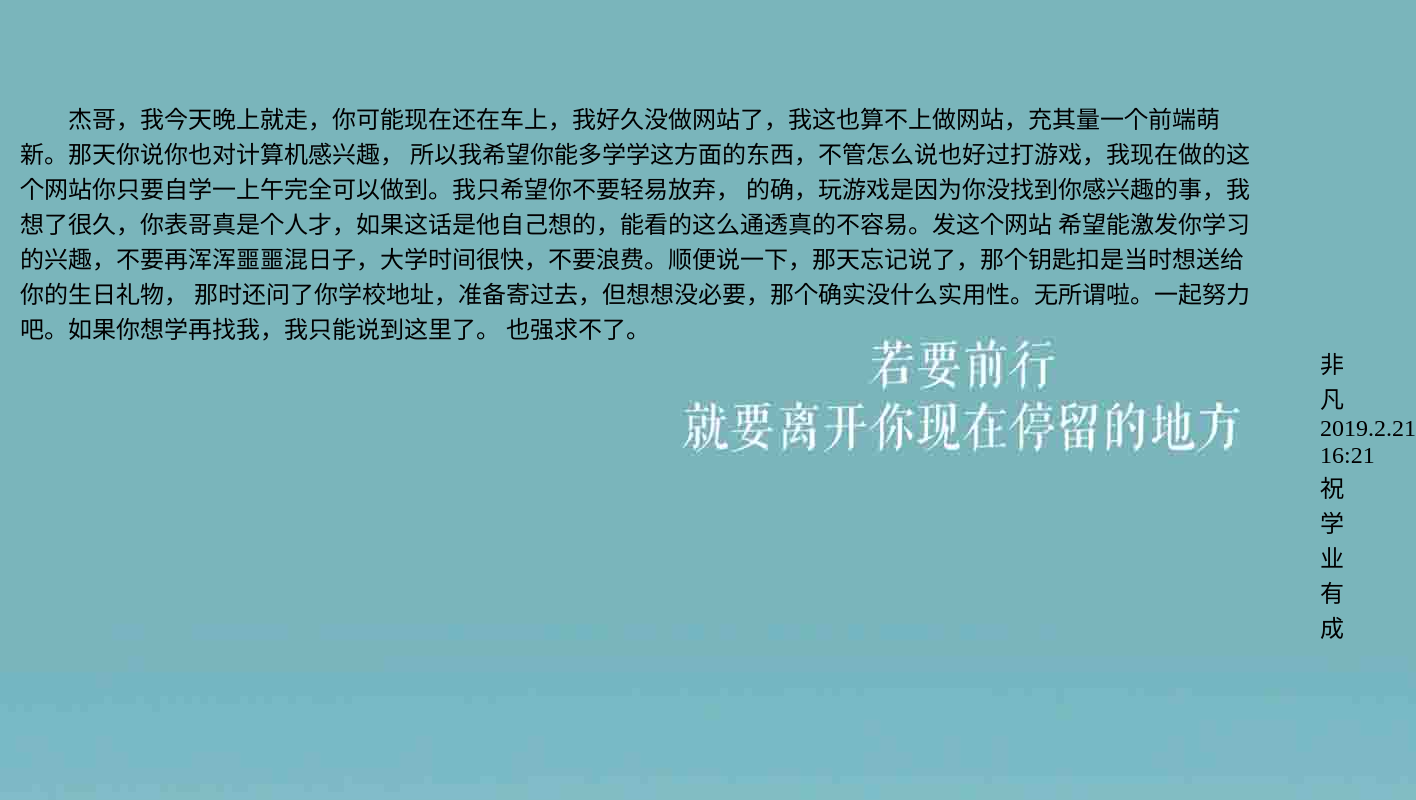
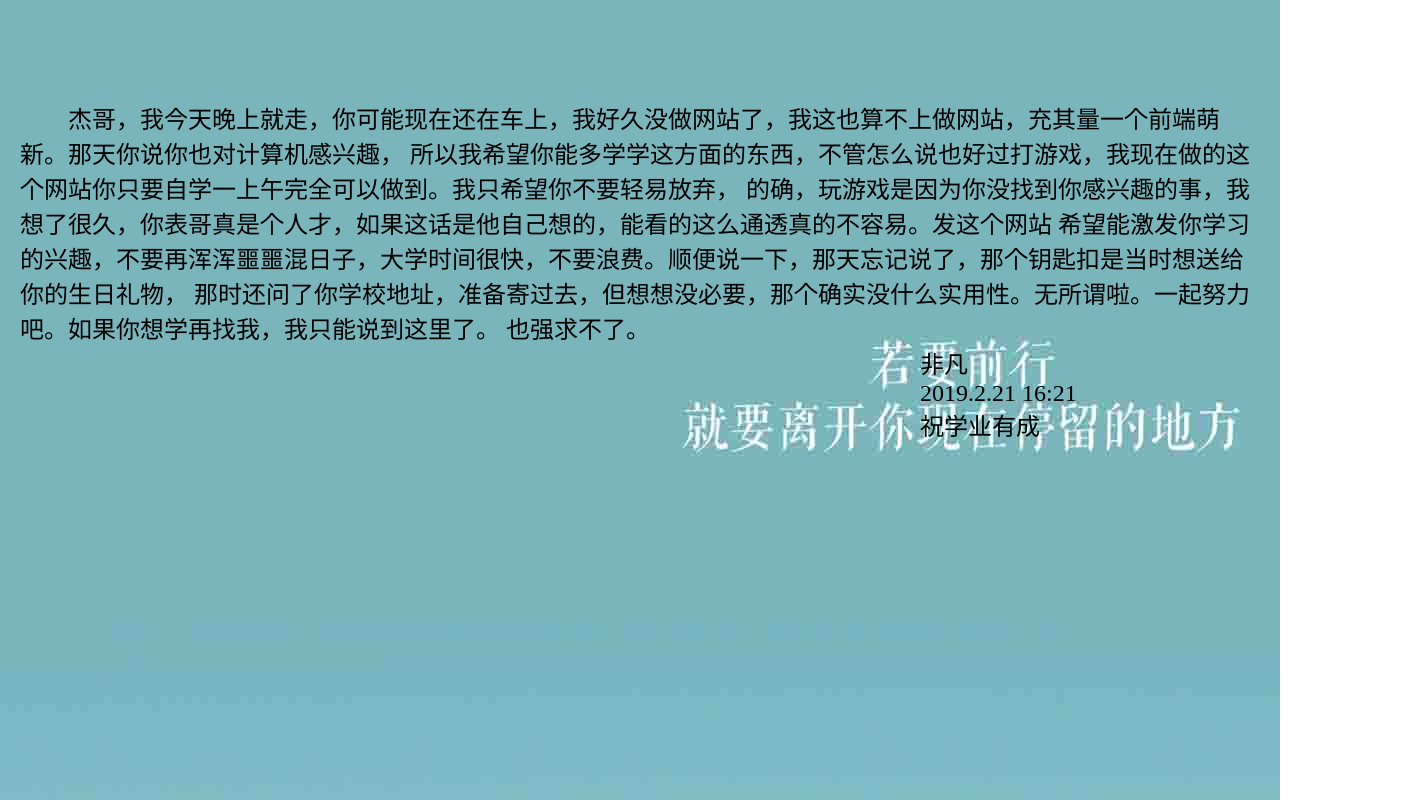
Before and after one commit to WFFWJH/zhuzhong, a plain HTML site: page index.html in a window 1280 px wide. Shown: the whole page, 1416 px wide, since content can reach past the window. Drawn offline with Linux system fonts and the light colour scheme.

Commit message:
Update style.css

```diff
--- a/css/style.css
+++ b/css/style.css
@@ -10,5 +10,5 @@ body{
 
 .end1,.end2,.end3{
     text-indent: 0;
-    margin-left: 1300px;
+    margin-left: 900px;
 }
```
